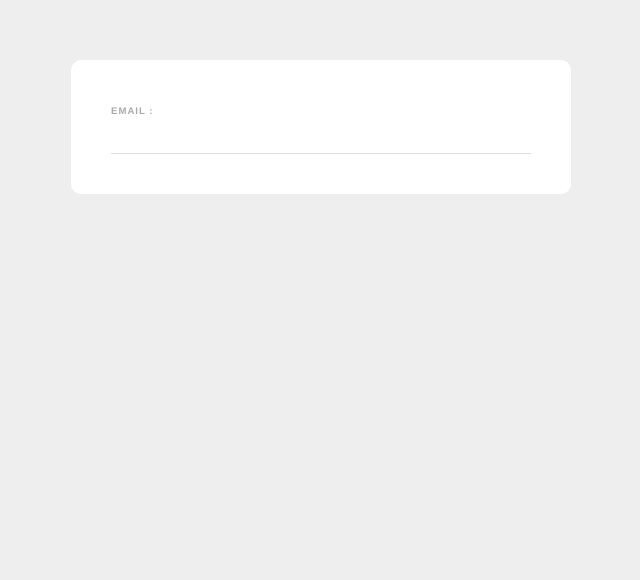
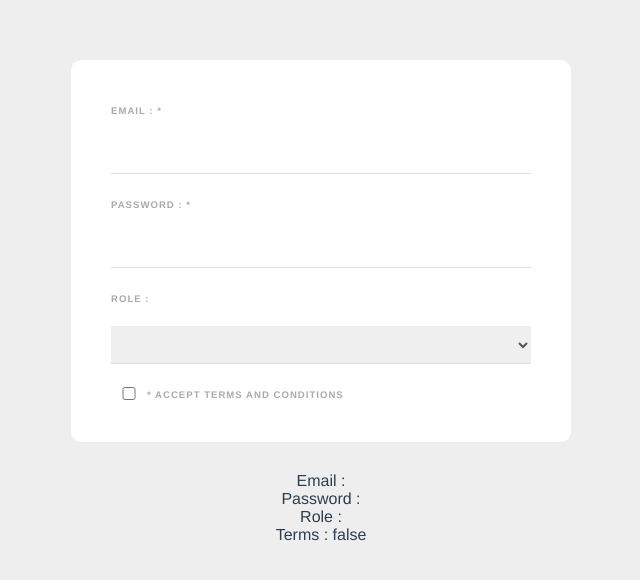
Before and after one commit to mouhsineelachbi/web-form-VueJS3, a Vue app: page / in a window 1280 px wide. Shown: the top 580 px of the page, without its empty margins (319-959 px from the left). Built offline with nearby package versions, Linux system fonts and the light colour scheme.

Commit message:
required fields

```diff
--- a/src/components/SignupForm.vue
+++ b/src/components/SignupForm.vue
@@ -1,14 +1,39 @@
 <template>
   <form>
-      <label>Email : </label>
-      <input type="email" required>
+      <label>Email : *</label>
+      <input type="email" required v-model="email">
 
+      <label>Password : *</label>
+      <input type="password" required v-model="password">
+
+      <label>Role : </label>
+      <select v-model="role">
+          <option value="developer">Web Developer</option>
+          <option value="designer">Web Designer</option>
+      </select>
+
+      <div class="terms">
+          <input type="checkbox" v-model="terms" required>
+          <label>* Accept terms and conditions</label>
+      </div>
   </form>
+  Email : {{ email }} <br>
+  Password : {{ password }} <br>
+  Role : {{ role }} <br>
+  Terms : {{ terms }} <br>
+
 </template>
 
 <script>
 export default {
-
+    data () {
+        return {
+            email: '',
+            password: '',
+            role: '',
+            terms: false,
+        }
+    }
 }
 </script>
 
@@ -32,7 +57,8 @@ export default {
         font-weight: bold;
     }
 
-    input {
+    input, select {
+        margin: 20px auto;
         display: block;
         padding: 10px;
         width: 100%;
@@ -42,4 +68,12 @@ export default {
         color: #555;
     }
 
+    input[type="checkbox"] {
+        display: inline-block;
+        width: 16px;
+        margin: 0 10px 0;
+        position: relative;
+        top: 2px
+    }
+
 </style>
```
